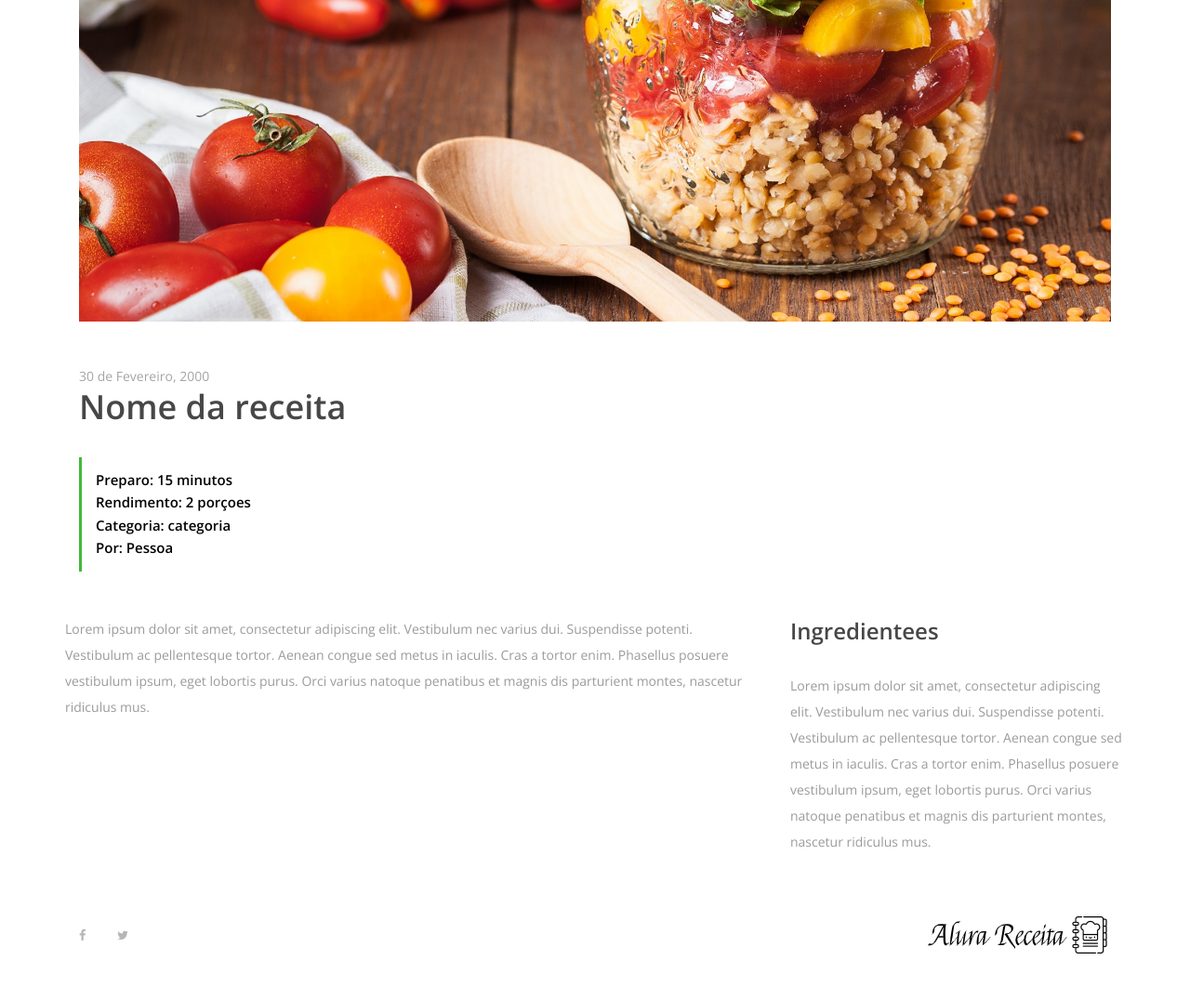
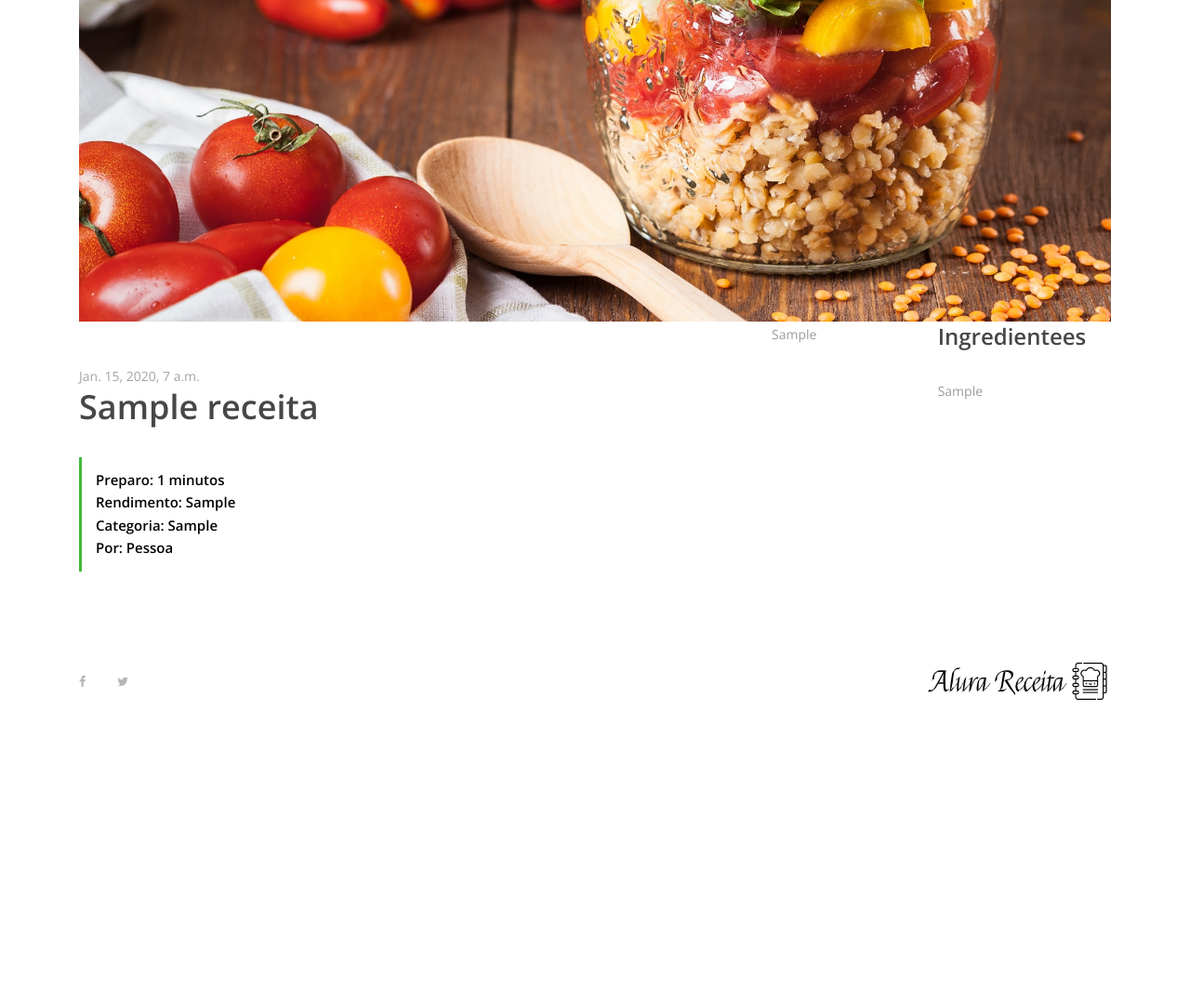
Before and after one commit to MargaridaMarina/alura-api-django, a Django app: template receitas/templates/receita.html in a window 1280 px wide. Shown: the part 336-1412 px from the top of the page at 93% size. After the commit the page ends 1089 px from the top, so only its background shows below. Run offline with Django 4.2, Linux system fonts and the light colour scheme; the template is opened without the code that fills it: values that come from a table or form of the project are taken from there, others are empty; tables that the repository leaves empty hold one stand-in row (values such as "Sample post"); some libraries are stand-ins or nearby versions.

Commit message:
Dinamizando receita a partir do id

```diff
--- a/receitas/templates/index.html
+++ b/receitas/templates/index.html
@@ -42,7 +42,7 @@
         <div class="single-best-receipe-area mb-30">
           <img src="{% static 'img/bg-img/foto_receita.png' %}" alt="" />
           <div class="receipe-content">
-            <a href="receita.html">
+            <a href="{% url 'receita' receita.id %}">
               <h5>{{receita.nome_receita}}</h5>
             </a>
           </div>
--- a/receitas/templates/receita.html
+++ b/receitas/templates/receita.html
@@ -65,12 +65,12 @@
                 <div class="row">
                     <div class="col-12 col-md-8">
                         <div class="receipe-headline my-5">
-                            <span>30 de Fevereiro, 2000</span>
-                            <h2>Nome da receita</h2>
+                            <span>{{receita.date_receita}}</span>
+                            <h2>{{receita.nome_receita}}</h2>
                             <div class="receipe-duration">
-                                <h6>Preparo: 15 minutos</h6>
-                                <h6>Rendimento: 2 porçoes</h6>
-                                <h6>Categoria: categoria</h6>
+                                <h6>Preparo: {{receita.tempo_preparo}} minutos</h6>
+                                <h6>Rendimento: {{receita.rendimento}}</h6>
+                                <h6>Categoria: {{receita.categoria}}</h6>
                                 <h6>Por: Pessoa</h6>
                             </div>
                         </div>
@@ -80,7 +80,7 @@
                     <div class="col-12 col-lg-8">
                         <!-- Single Preparation Step -->
                         <div class="single-preparation-step d-flex">
-                            <p>Lorem ipsum dolor sit amet, consectetur adipiscing elit. Vestibulum nec varius dui. Suspendisse potenti. Vestibulum ac pellentesque tortor. Aenean congue sed metus in iaculis. Cras a tortor enim. Phasellus posuere vestibulum ipsum, eget lobortis purus. Orci varius natoque penatibus et magnis dis parturient montes, nascetur ridiculus mus. </p>
+                            <p>{{receita.modo_preparo}}</p>
                         </div>
                     </div>
 
@@ -89,7 +89,7 @@
                         <div class="ingredients">
                             <h4>Ingredientees</h4>
                             <div class="ingredients">
-                                <p>Lorem ipsum dolor sit amet, consectetur adipiscing elit. Vestibulum nec varius dui. Suspendisse potenti. Vestibulum ac pellentesque tortor. Aenean congue sed metus in iaculis. Cras a tortor enim. Phasellus posuere vestibulum ipsum, eget lobortis purus. Orci varius natoque penatibus et magnis dis parturient montes, nascetur ridiculus mus. </p>
+                                <p>{{receita.ingredientes}}</p>
                             </p>
                             </div>
                         </div>
--- a/receitas/urls.py
+++ b/receitas/urls.py
@@ -4,5 +4,5 @@ from . import views
 
 urlpatterns = [
     path('', views.index, name='index'),
-    path('receita', views.receita, name='receita')
+    path('<int:receita_id>', views.receita, name='receita')
 ]
```
Also changed, not shown: receitas/views.py (+7 -3 lines).
